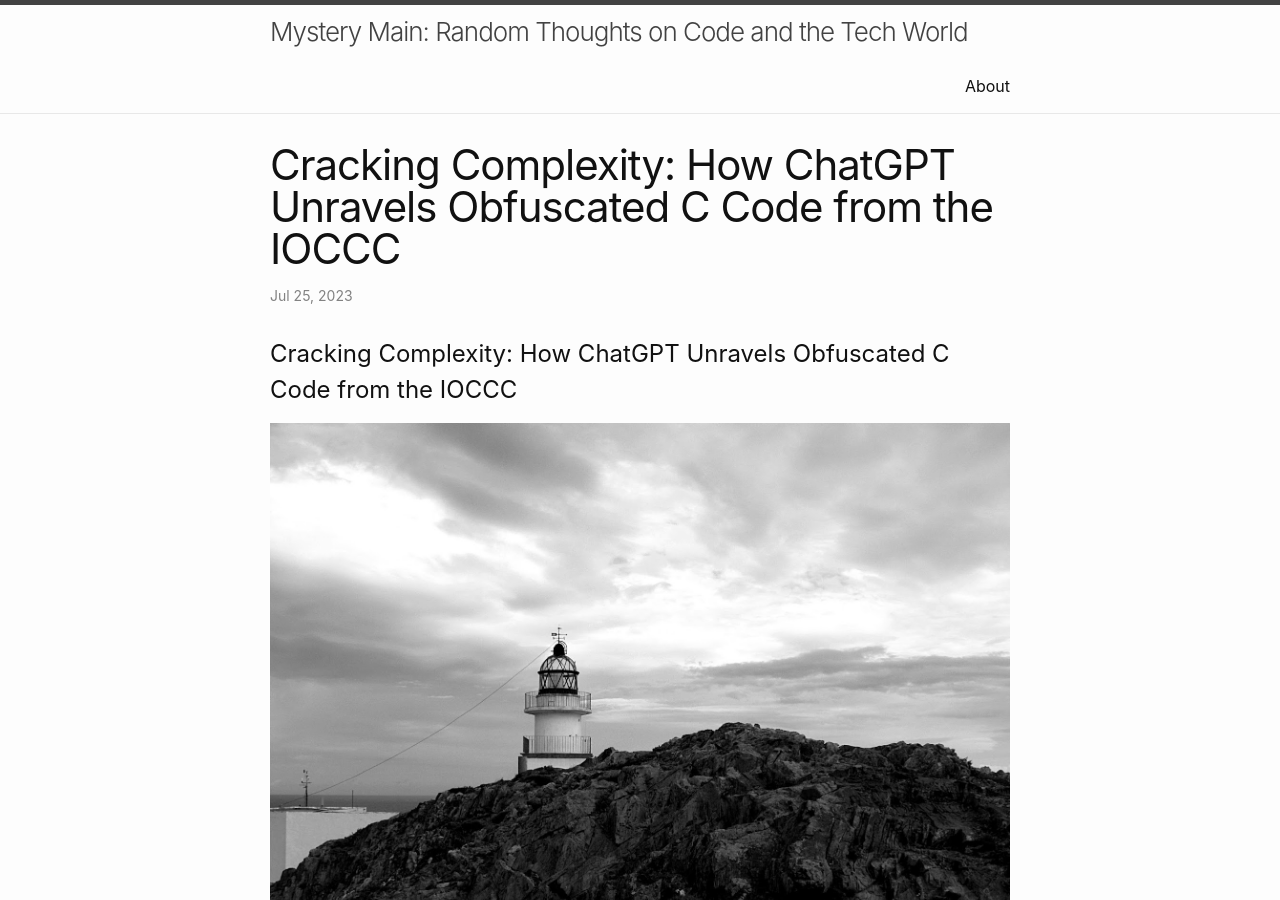
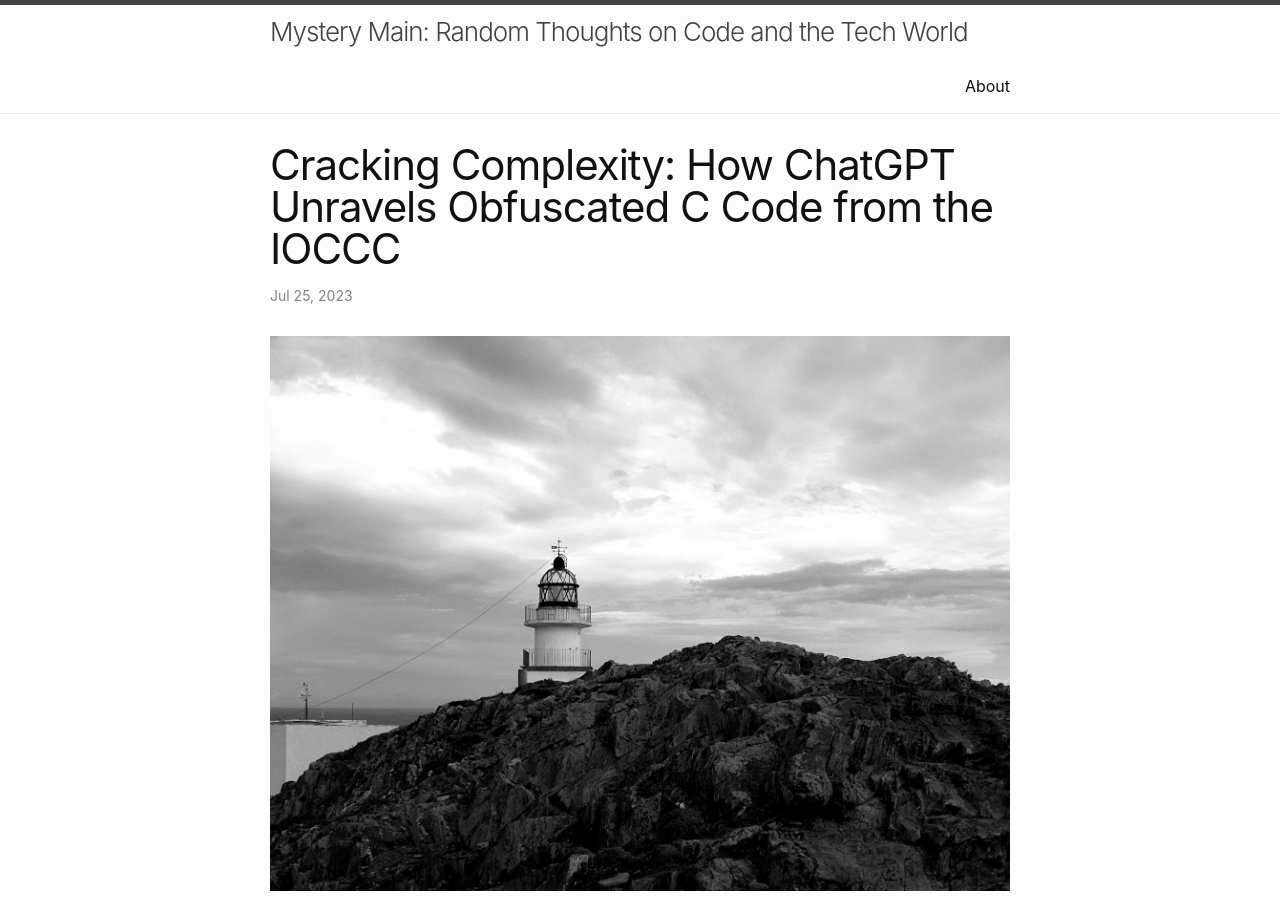
Before and after one commit to nir-mo/nir-mo.github.io, a Jekyll site: the page built from _posts/2023-07-25-Cracking-Complexity.markdown, in a window 1280 px wide and 900 px high. Built offline with Jekyll 4.4.1, drawn with Linux system fonts in a browser that asks for light colours.

Commit message:
remove main title.

```diff
--- a/_posts/2023-07-25-Cracking-Complexity.markdown
+++ b/_posts/2023-07-25-Cracking-Complexity.markdown
@@ -6,7 +6,6 @@ categories: AI Obfuscation Research
 tags: AI obfuscation ioccc langchain ChatGPT
 image: /assets/images/IMG_5653_e3.JPG
 ---
-# Cracking Complexity: How ChatGPT Unravels Obfuscated C Code from the IOCCC
 
 ![]({{ page.image }})
 
```
